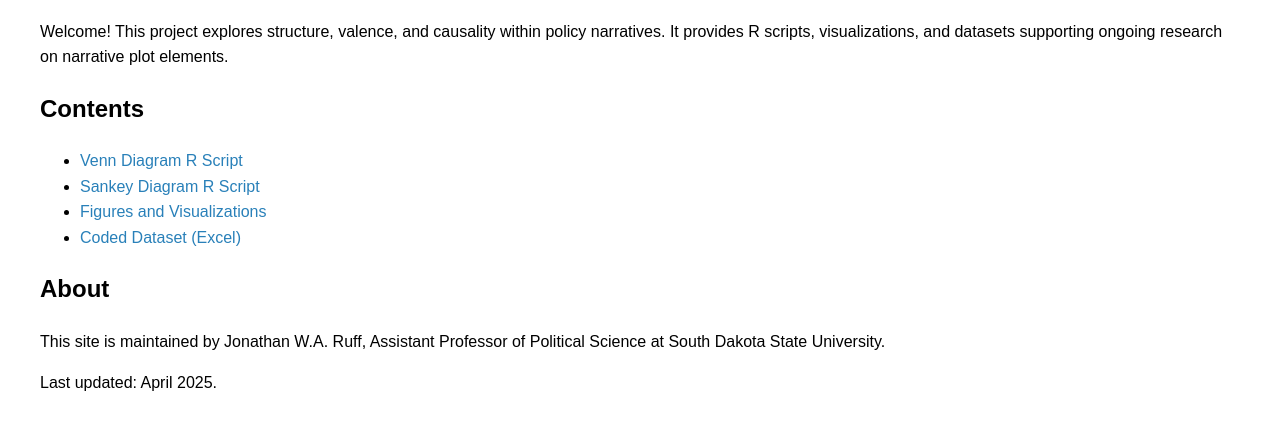
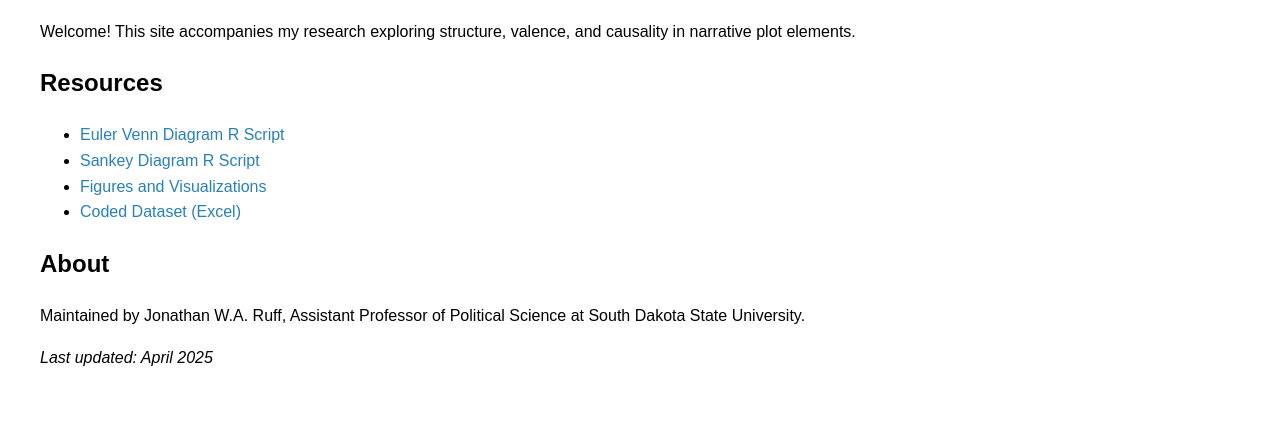
Before and after one commit to JonRuffpolicy/NPF-plot-concepts-2025, a plain HTML site: page index.html in a window 1280 px wide. Shown: the part 94-524 px from the top of the page. Drawn offline with Linux system fonts and the light colour scheme.

Commit message:
Update index.html

```diff
--- a/index.html
+++ b/index.html
@@ -12,19 +12,19 @@
 </head>
 <body>
   <h1>Plot Concepts in the Narrative Policy Framework (2025)</h1>
-  <p>Welcome! This project explores structure, valence, and causality within policy narratives. It provides R scripts, visualizations, and datasets supporting ongoing research on narrative plot elements.</p>
+  <p>Welcome! This site accompanies my research exploring structure, valence, and causality in narrative plot elements.</p>
 
-  <h2>Contents</h2>
+  <h2>Resources</h2>
   <ul>
-    <li><a href="scripts/venn_diagram.R">Venn Diagram R Script</a></li>
+    <li><a href="scripts/euler_venn_diagram.R">Euler Venn Diagram R Script</a></li>
     <li><a href="scripts/sankey_plot.R">Sankey Diagram R Script</a></li>
     <li><a href="figures/">Figures and Visualizations</a></li>
     <li><a href="data/coded_data.xlsx">Coded Dataset (Excel)</a></li>
   </ul>
 
   <h2>About</h2>
-  <p>This site is maintained by Jonathan W.A. Ruff, Assistant Professor of Political Science at South Dakota State University.</p>
+  <p>Maintained by Jonathan W.A. Ruff, Assistant Professor of Political Science at South Dakota State University.</p>
 
-  <p>Last updated: April 2025.</p>
+  <p><em>Last updated: April 2025</em></p>
 </body>
 </html>
```
